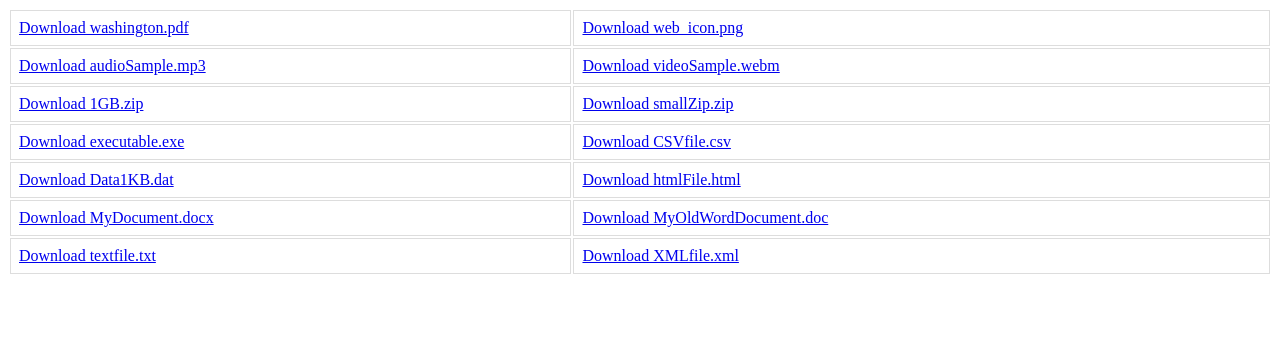
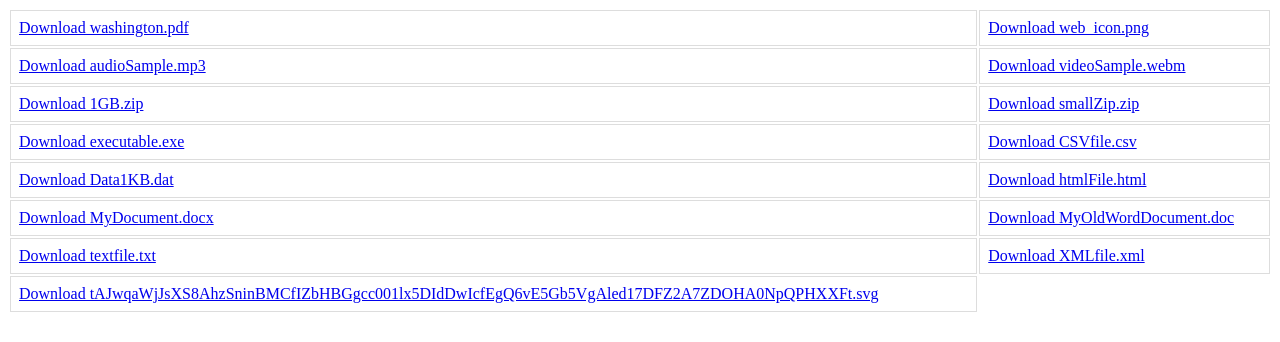
Before and after one commit to mozilla-mobile/testapp, a plain HTML site: page downloads.html in a window 1280 px wide. Drawn offline with Linux system fonts and the light colour scheme.

Commit message:
Upload test file with long name to downloads.html

```diff
--- a/downloads.html
+++ b/downloads.html
@@ -74,6 +74,11 @@
                download="XMLfile.xml">Download XMLfile.xml</a>
         </td>
     </tr>
+    <tr>
+        <td><a href="https://storage.googleapis.com/mobile_test_assets/public/tAJwqaWjJsXS8AhzSninBMCfIZbHBGgcc001lx5DIdDwIcfEgQ6vE5Gb5VgAled17DFZ2A7ZDOHA0NpQPHXXFt.svg"
+               download="tAJwqaWjJsXS8AhzSninBMCfIZbHBGgcc001lx5DIdDwIcfEgQ6vE5Gb5VgAled17DFZ2A7ZDOHA0NpQPHXXFt.svg">Download tAJwqaWjJsXS8AhzSninBMCfIZbHBGgcc001lx5DIdDwIcfEgQ6vE5Gb5VgAled17DFZ2A7ZDOHA0NpQPHXXFt.svg</a>
+        </td>
+    </tr>
 </table>
 </body>
 </html>
```
